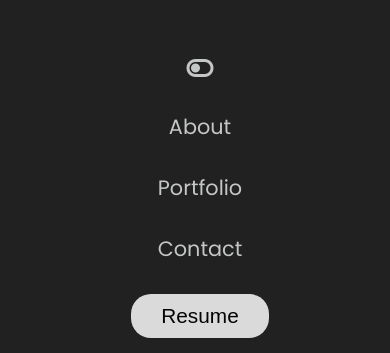
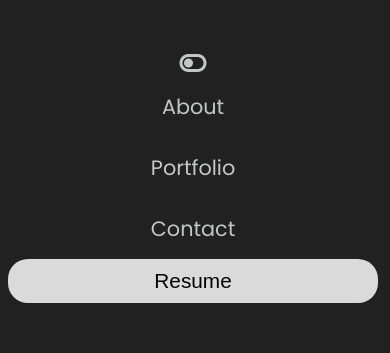
Before and after one commit to BdsOliveira/portfolio, a plain HTML site: page index.html in a window 390 px wide. Shown: the top 353 px of the page. Drawn offline with nearby package versions, Linux system fonts and the light colour scheme; no server answers.

Commit message:
Just another small update in design

```diff
--- a/css/style.css
+++ b/css/style.css
@@ -31,43 +31,48 @@ ul {
     list-style: none;
 }
 
-@media (min-width: 740px){
+@media (min-width: 740px) {
     menu {
         margin: 0;
-        width: 100%;
-        padding-right: 30px;
-        display: grid;
-        text-decoration: none;
-        grid-template-columns: repeat(2,1fr);
+        width: 90%;
+        display: flex;
+        flex-wrap: nowrap;
+        justify-content: space-between;
     }
 }
 
-@media (max-width: 740px){
+@media (max-width: 720px) {
     menu {
         margin: 0;
-        width: 100%;
+        padding: 0;
+        width: 99%;
         display: flex;
-        text-decoration: none;
-        justify-content: center;
-        align-items: center;
-        border: 0px solid black;
-        padding: 5px;
+        flex-direction: column;
     }
+
     .menu-itens {
-        flex-wrap: wrap;
         flex-direction: column;
-        border: 0px solid black;
-        padding: 5px;
+        padding: 1px 0px;
+    }
+
+    li {
+        width: 96%;
     }
 
     .li-iten {
+        display: flex;
+        justify-content: center;
+        border: none;
+    }
+
+    .li-iten-home {
+        display: none;
+    }
+
+    .button {
         width: 100%;
-    }
-    li {
-        margin-top: 30px;
-    }
-    .li-iten-home{
-        display: none;
+        justify-content: center;
+        border-radius: 0px;
     }
 }
 
@@ -174,6 +179,11 @@ p {
     padding-bottom: 0px;
 }
 
+a {
+    text-decoration: none;
+    color: #C5C7C7;
+}
+
 .margin-top-20px {
     margin-top: 20px;
     ;
--- a/index.html
+++ b/index.html
@@ -26,17 +26,17 @@
     <script src="https://unpkg.com/@lottiefiles/lottie-player@latest/dist/lottie-player.js"></script>
 </head>
 
-<body>
+<body class="dark-theme">
     <!-- Header Section -->
-    <menu class="dark-theme">
-        <ul class="menu-itens dark-theme">
-            <li><a href="#" class="li-iten-home dark-theme">Home</a></li>
+    <menu>
+        <ul class="menu-itens">
+            <li><a href="#" class="li-iten-home">Home</a></li>
         </ul>
         <ul class="menu-itens">
-            <li><i class="fas fa-toggle-off fa-xl"></i></li>
-            <li><a class="li-iten dark-theme" href="#">About</a></li>
-            <li><a class="li-iten dark-theme" href="#">Portfolio</a></li>
-            <li><a class="li-iten dark-theme" href="#">Contact</a></li>
+            <div><li><i class="fas fa-toggle-off fa-xl"></i></li></div>
+            <li class="li-iten"><a href="#">About</a></li>
+            <li class="li-iten"><a href="#">Portfolio</a></li>
+            <li class="li-iten"><a href="#">Contact</a></li>
             <li><button class="button" href="#">Resume</button></li> <!-- Goes to another page -->
         </ul>
     </menu>
@@ -96,6 +96,7 @@
 
     </footer>
     <script src="js/projectCard.js"></script>
+
 </body>
 
 </html>
```
